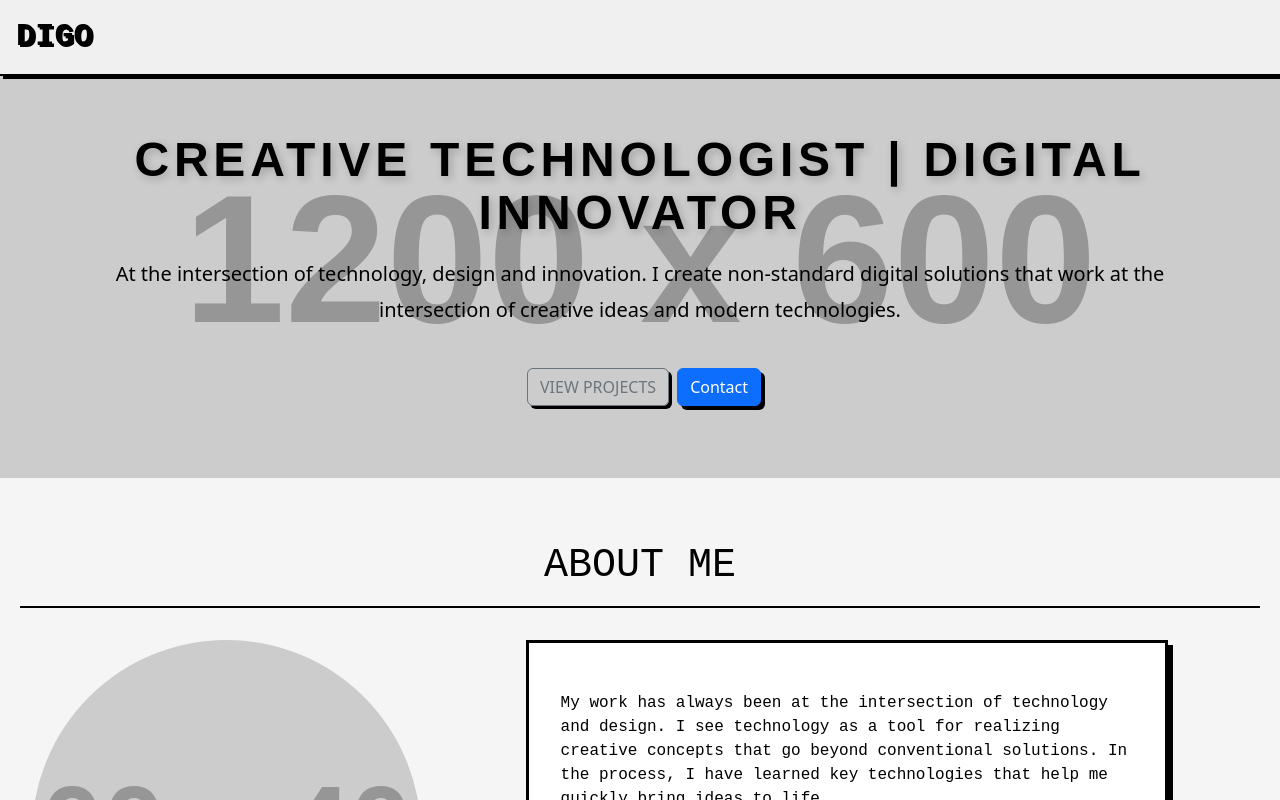
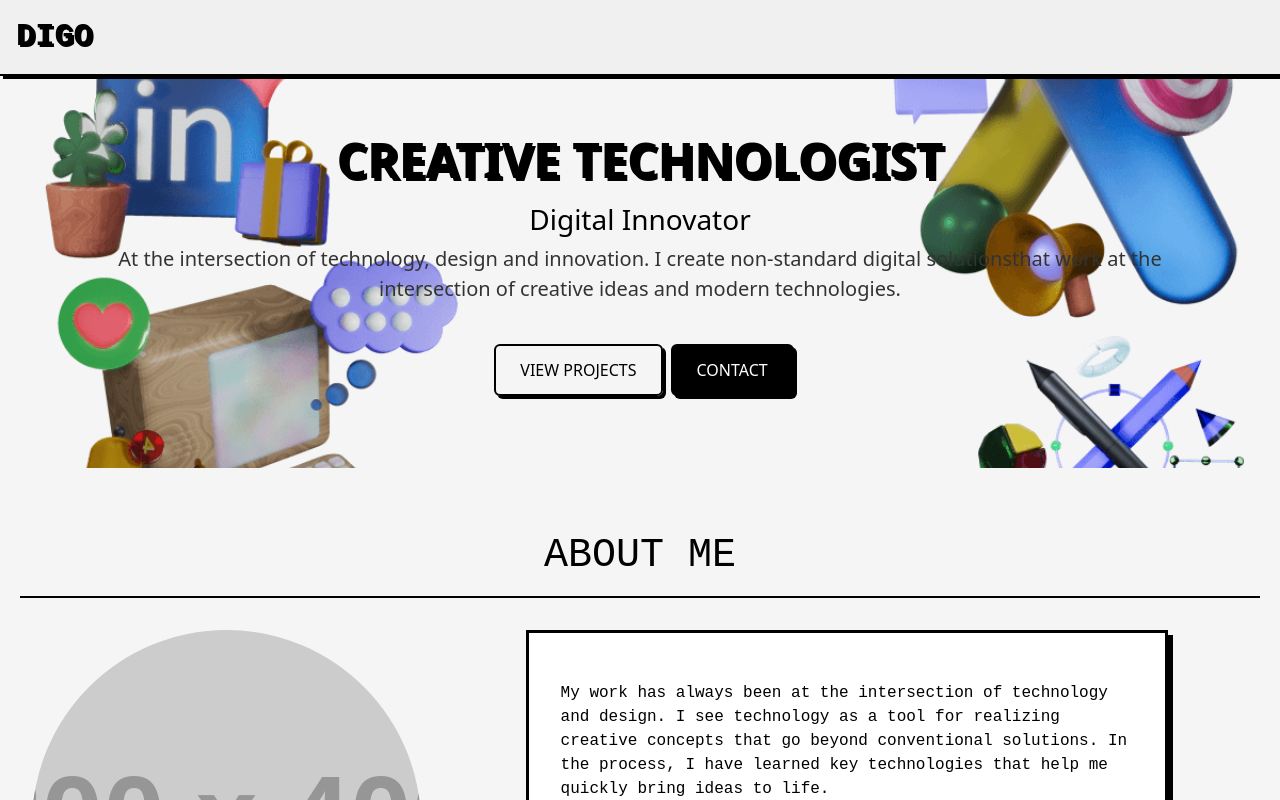
Before and after one commit to visualGravitySense/personal-creative-website, a React (Vite) app: page / in a window 1280 px wide. Shown: the top 800 px of the page. Built offline with nearby package versions, Linux system fonts and the light colour scheme.

Commit message:
hero section design

```diff
--- a/src/components/AboutSection.scss
+++ b/src/components/AboutSection.scss
@@ -86,11 +86,7 @@ $accent-color: #fff;
 
   .about-image {
     width: 100%;
-    // height: auto;
-    // border-bottom: 3px solid $primary-color;
-    // margin-bottom: 1rem;
 
-    // width: 100%; /* Ensure it is responsive */
     aspect-ratio: 1/1; /* Makes it a perfect square */
     object-fit: cover; /* Ensures the image covers the whole area */
     border-radius: 50%; /* Makes the image circular */
--- a/src/components/Courses/HeroClasses.css
+++ b/src/components/Courses/HeroClasses.css
@@ -1,4 +1,4 @@
-/* src/components/Hero.css */
+/* src/components/Courses/HeroClasses.css */
 .hero-section {
   display: flex;
   flex-direction: column;
@@ -8,7 +8,7 @@
   text-align: center;
   background: #f0f0f0;
   color: #000;
-  background-image: url('https://via.placeholder.com/1200x600'); /* Замените URL на нужный */
+  background-image: url('/src/assets/hero-group.png');
   background-size: cover;
   background-position: center;
 }
--- a/src/components/HeroSection.jsx
+++ b/src/components/HeroSection.jsx
@@ -1,7 +1,8 @@
 import React from 'react';
+import Col from "react-bootstrap/Col";
 import ChartModal from '../components/ChartModal';
 import { Container, Button } from 'react-bootstrap';
-import '../styles/hero-section.scss';
+import './hero.scss';
 
 
 
@@ -9,14 +10,22 @@ const HeroSection = ({ theme }) => {
   return (
     <section className={`hero-section ${theme === 'dark' ? 'dark-mode' : ''}`}>
       <div className="hero-content">
-      <h1>Creative Technologist | Digital Innovator</h1>
-        {/* <h3>sub heading</h3> */}
-        <p>At the intersection of technology, design and innovation. I create non-standard digital solutions that work at the intersection of creative ideas and modern technologies.</p>
+
+
+        {/* <Col md={8}> */}
+          <h1>Creative Technologist</h1>
+          <h3>Digital Innovator</h3>
+
+        <p>At the intersection of technology, design and innovation. I create non-standard digital solutionsthat work at the intersection of creative ideas and modern technologies.</p>
         <div>
           <Button className="m-2" variant="outline-secondary" href="/courses">View projects</Button>
           {/* <Button className="m-2" variant="outline-secondary" href="/signup">Присоединиться сейчас</Button> */}
           <ChartModal />
+
         </div>
+        {/* </Col> */}
+
+
       </div>
     </section>
   );
--- a/src/styles/hero-section.scss
+++ b/src/styles/hero-section.scss
@@ -89,25 +89,11 @@
 
   h1 {
     color: $secondary-color;
-    // @include box-shadow(10px, $secondary-color);
+    @include box-shadow(10px, $secondary-color);
   }
 
   h2 {
     color: $secondary-color;
   }
 
-  // .btn-primary {
-  //   background-color: $secondary-color;
-  //   border: 2px solid $secondary-color;
-  //   color: $background-dark;
-  //   @include box-shadow(5px, $secondary-color);  }
-
-  //   .custom-btn {
-  //     background-color: #333;
-  //     color: #ffffff;
-
-  //     &:hover {
-  //       background-color: #555;
-  //     }
-  //   }
 }
```
Also changed, not shown: src/assets/hero-group.png (added).
